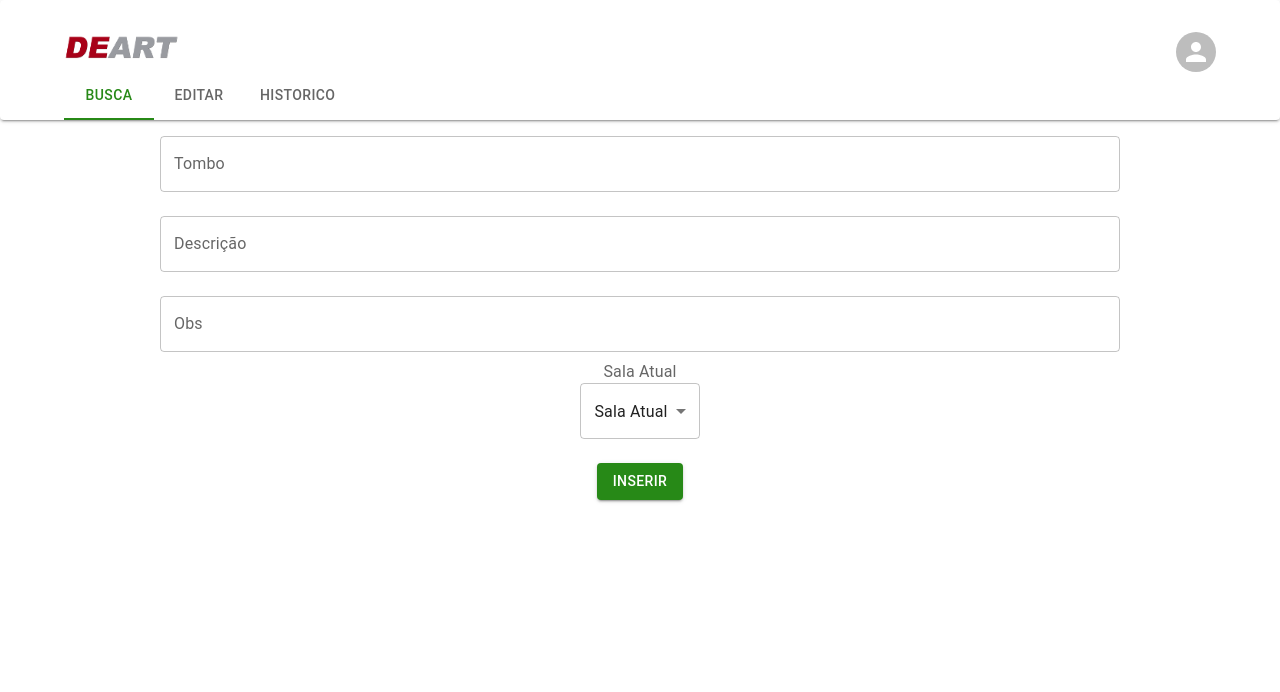
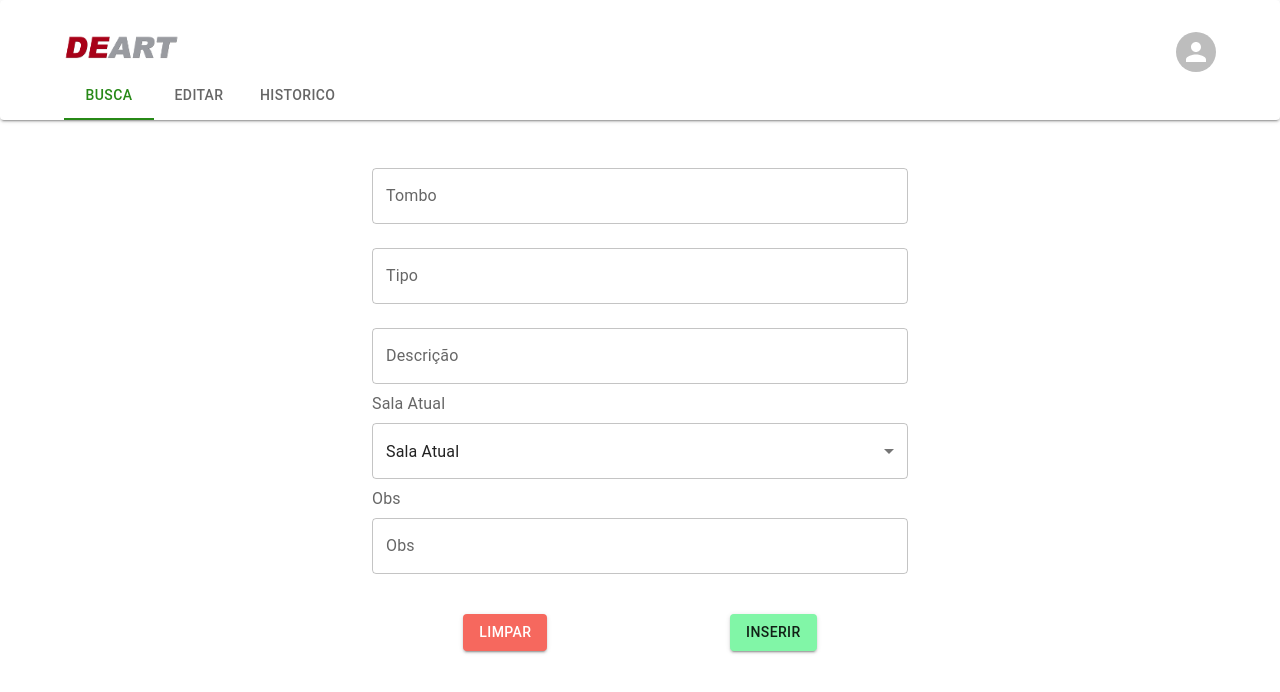
Before and after one commit to marioxaxa/inventario-deart, a Next.js app: page /editar in a window 1280 px wide. Shown: the top 692 px of the page. Built offline with nearby package versions, Linux system fonts and the light colour scheme.

Commit message:
Botões e Container
Estilização dos botões e disposição deles e do container

```diff
--- a/app/(protected_routes)/editar/page.tsx
+++ b/app/(protected_routes)/editar/page.tsx
@@ -1,6 +1,6 @@
 "use client"
 import React, { useState } from 'react'
-import {  Box, Button, FormControl, TextField, InputAdornment, InputLabel, Select, MenuItem } from '@mui/material';
+import {  Box, Button, FormControl, TextField, InputAdornment, InputLabel, Select, MenuItem, Container } from '@mui/material';
 import { register } from 'module'
 import { Option } from '@mui/base/Option';
 import { OptionGroup } from '@mui/base/OptionGroup';
@@ -10,6 +10,7 @@ import { SelectChangeEvent } from "@mui/material";
 const Formulario = () => {
 
   //const [tombo, setTombo] = useState("");
+  //const [tipo, setTipo] = useState("");
   //const [descricao, setDescricao] = useState("");
   //const [obs, setObs] = useState("");
   const [selecao, setSelecao] = useState("");
@@ -30,20 +31,21 @@ const Formulario = () => {
   const classData = ["20", "30", "A", "B"];
 
   return(
-    <div>
+    <Container component="main">
 
       <form onSubmit={handleSubmit}>
 
         <Box
           sx={{
-            marginX: 20,
+            marginX: "auto",
+            width: "600px",
+            maxWidth: "90%",
+            padding: 4,
             display: 'flex',
             flexDirection: 'column',
-            alignItems: 'center',
           }}
         >
           <TextField
-            id="outlined-start-adornment"
             //value = {tombo}
             InputProps={{
               startAdornment: <InputAdornment position="start">Tombo</InputAdornment>,
@@ -53,26 +55,32 @@ const Formulario = () => {
             //error={tomboError}
             //helperText={tomboError ? "Tombo é obrigatório" : ""}
           />
+
+          <TextField
+            margin = "normal"
+            fullWidth
+            //value = {tipo}
+            label = "Tipo"
+          />
+
           <TextField
             margin = "normal"
             fullWidth
             //value = {descricao}
             label = "Descrição"
           />
-          <TextField
-            margin = "normal"
-            fullWidth
-            //value = {obs}
-            label = "Obs"
-          />
 
 
-          <InputLabel id="sala-select-label" sx={{position: 'left',}}>Sala Atual</InputLabel>
+          <InputLabel id="sala-select-label" sx={{position: 'left', mb: 1}}>Sala Atual</InputLabel>
           <Select
             labelId="sala-select-label"
             value={selecao}
             onChange={SelectChange}
-            sx={{margin: "normal",}}
+            sx={{
+              margin: "auto",
+              width: "100%",
+              //textAlign: 'center',
+            }}
             displayEmpty
           >
             <MenuItem value="" disabled>
@@ -87,17 +95,57 @@ const Formulario = () => {
 
           </Select>
 
-          <Button
-            type = "submit"
-            variant='contained'
-            sx={{ mt: 3, mb: 2 }}
+
+          <InputLabel id="obs-label" sx={{position: 'left', mb: -1, mt: 1}}>Obs</InputLabel>
+          <TextField
+            aria-labelledby="obs-label"
+            margin = "normal"
+            fullWidth
+            //value = {obs}
+            label = "Obs"
+          />
+
+          <Box
+            sx={{
+              mt: 4, mb: 2,
+              display: 'flex',
+              flexDirection: 'row',
+              justifyContent: 'space-around',
+              alignItems: 'center',
+              width: '100%',
+            }}
           >
-            Inserir
-          </Button>
+            <Button
+              type = "reset"
+              variant='contained'
+              sx={{
+                backgroundColor: "#f6685e",
+                '&:hover': {
+                  backgroundColor: "#f44336",
+                },
+              }}
+            >
+              Limpar
+            </Button>
+
+            <Button
+              type = "submit"
+              variant='contained'
+              color='secondary'
+              sx={{
+                '&:hover':{
+                  backgroundColor: '#00e676',
+                },
+              }}
+            >
+              Inserir
+            </Button>
+          </Box>
+
         </Box>
 
       </form>
-    </div>
+    </Container>
   )
 }
 
```
